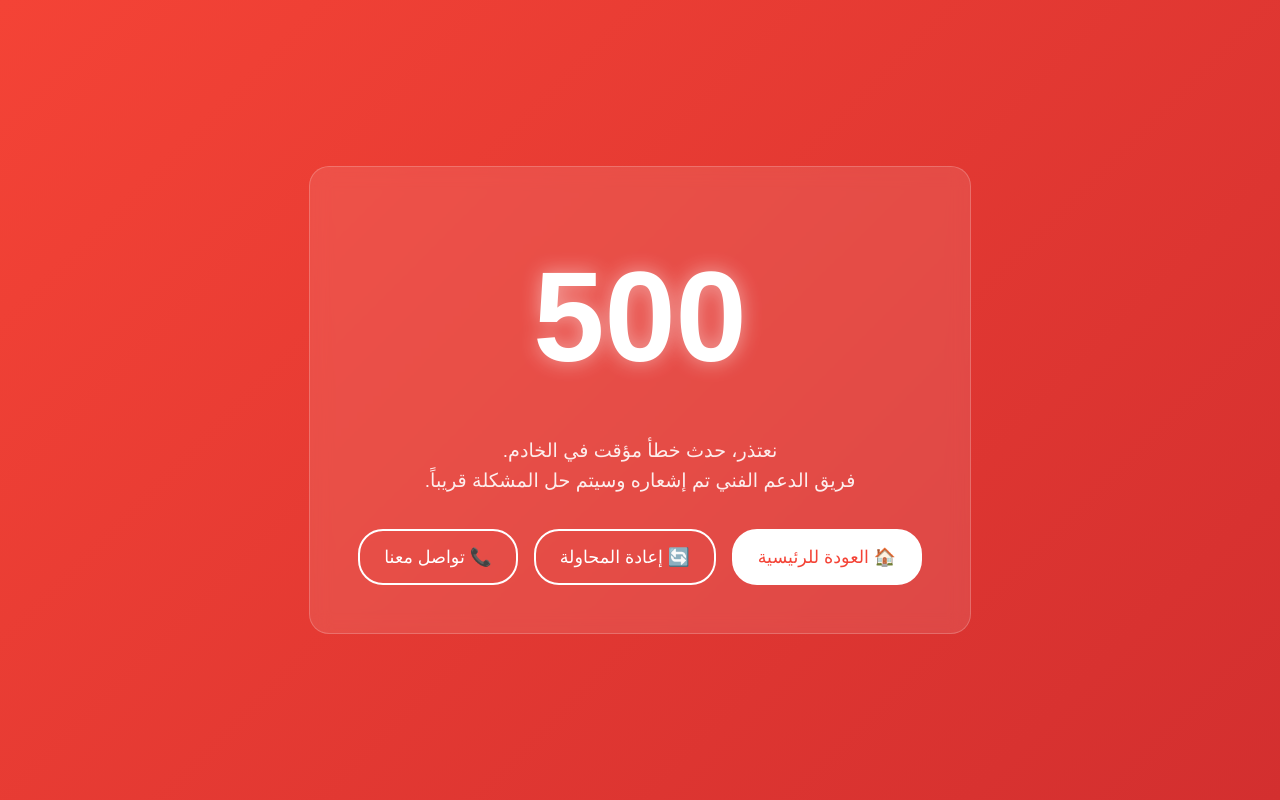
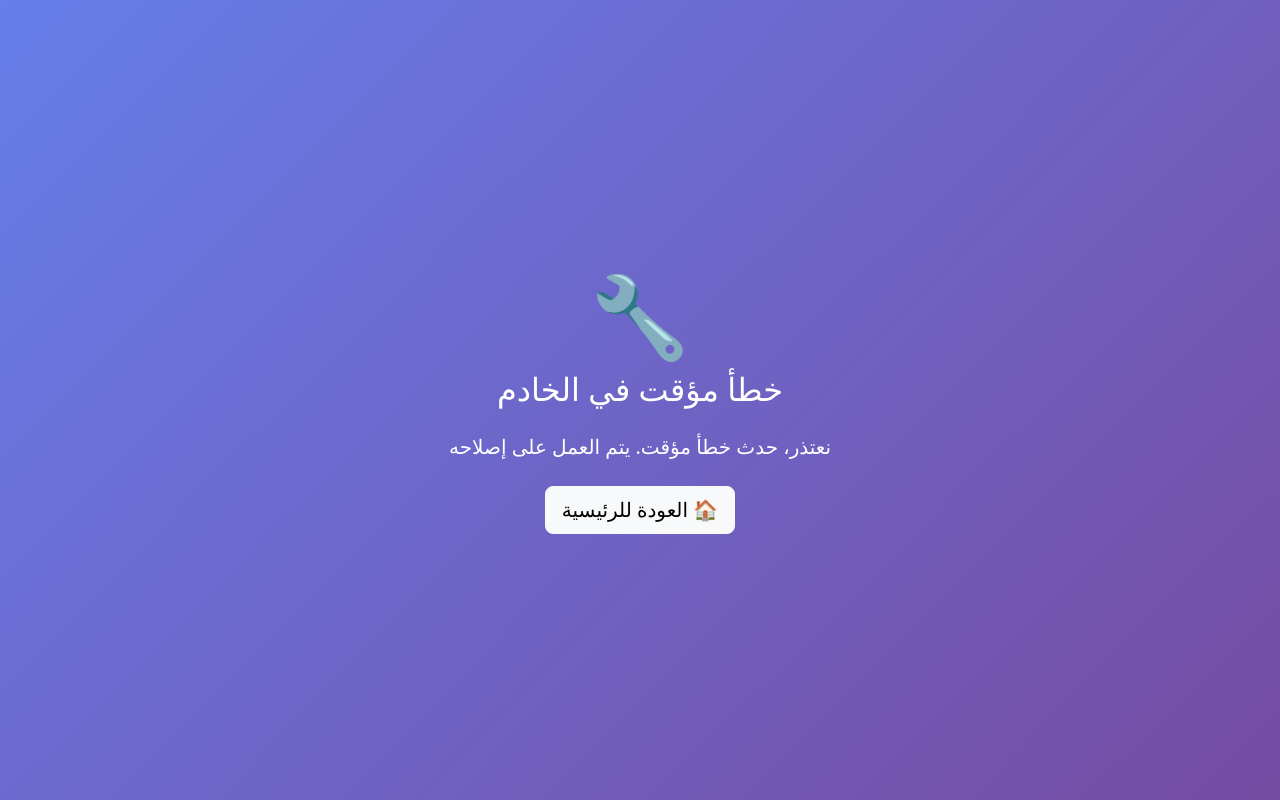
Before and after one commit to senioraaa/senioraaa, a Flask app: template templates/500.html in a window 1280 px wide. Run offline with Flask 3, Linux system fonts and the light colour scheme; the template is opened without the code that fills it, so the values that code supplies are empty.

Commit message:
Update 500.html

```diff
--- a/templates/500.html
+++ b/templates/500.html
@@ -3,107 +3,23 @@
 <head>
     <meta charset="UTF-8">
     <meta name="viewport" content="width=device-width, initial-scale=1.0">
-    <title>خطأ في الخادم - منصة شهد السنيورة</title>
-    <link rel="stylesheet" href="{{ url_for('static', filename='css/style.css') }}">
+    <title>خطأ في الخادم</title>
+    <link href="https://cdn.jsdelivr.net/npm/bootstrap@5.3.0/dist/css/bootstrap.min.css" rel="stylesheet">
     <style>
-        .error-page {
+        body {
+            background: linear-gradient(135deg, #667eea 0%, #764ba2 100%);
             min-height: 100vh;
             display: flex;
             align-items: center;
-            justify-content: center;
-            background: linear-gradient(135deg, #f44336 0%, #d32f2f 100%);
-            color: white;
-            text-align: center;
-        }
-
-        .error-container {
-            background: rgba(255, 255, 255, 0.1);
-            padding: 3rem;
-            border-radius: 20px;
-            backdrop-filter: blur(10px);
-            border: 1px solid rgba(255, 255, 255, 0.2);
-        }
-
-        .error-code {
-            font-size: 8rem;
-            font-weight: bold;
-            margin-bottom: 1rem;
-            text-shadow: 0 0 20px rgba(255, 255, 255, 0.5);
-        }
-
-        .error-message {
-            font-size: 2rem;
-            margin-bottom: 1rem;
-        }
-
-        .error-description {
-            font-size: 1.2rem;
-            margin-bottom: 2rem;
-            opacity: 0.9;
-        }
-
-        .error-actions {
-            display: flex;
-            gap: 1rem;
-            justify-content: center;
-            flex-wrap: wrap;
-        }
-
-        .error-btn {
-            padding: 12px 24px;
-            border: 2px solid white;
-            background: transparent;
-            color: white;
-            text-decoration: none;
-            border-radius: 25px;
-            transition: all 0.3s;
-            font-size: 1.1rem;
-        }
-
-        .error-btn:hover {
-            background: white;
-            color: #f44336;
-        }
-
-        .error-btn.primary {
-            background: white;
-            color: #f44336;
-        }
-
-        .error-btn.primary:hover {
-            background: transparent;
-            color: white;
         }
     </style>
 </head>
 <body>
-    <div class="error-page">
-        <div class="error-container">
-            <div class="error-code">500</div>
-            <div class="error-message">⚠️ خطأ في الخادم</div>
-            <div class="error-description">
-                نعتذر، حدث خطأ مؤقت في الخادم.<br>
-                فريق الدعم الفني تم إشعاره وسيتم حل المشكلة قريباً.
-            </div>
-            <div class="error-actions">
-                <a href="{{ url_for('index') }}" class="error-btn primary">
-                    🏠 العودة للرئيسية
-                </a>
-                <a href="javascript:location.reload()" class="error-btn">
-                    🔄 إعادة المحاولة
-                </a>
-                <a href="{{ url_for('contact') }}" class="error-btn">
-                    📞 تواصل معنا
-                </a>
-            </div>
-        </div>
+    <div class="container text-center text-white">
+        <h1 class="display-1">🔧</h1>
+        <h2 class="mb-4">خطأ مؤقت في الخادم</h2>
+        <p class="lead mb-4">نعتذر، حدث خطأ مؤقت. يتم العمل على إصلاحه</p>
+        <a href="/" class="btn btn-light btn-lg">🏠 العودة للرئيسية</a>
     </div>
-
-    <script>
-        // إعادة تحميل الصفحة كل 30 ثانية
-        setTimeout(() => {
-            location.reload();
-        }, 30000);
-    </script>
 </body>
 </html>
```
